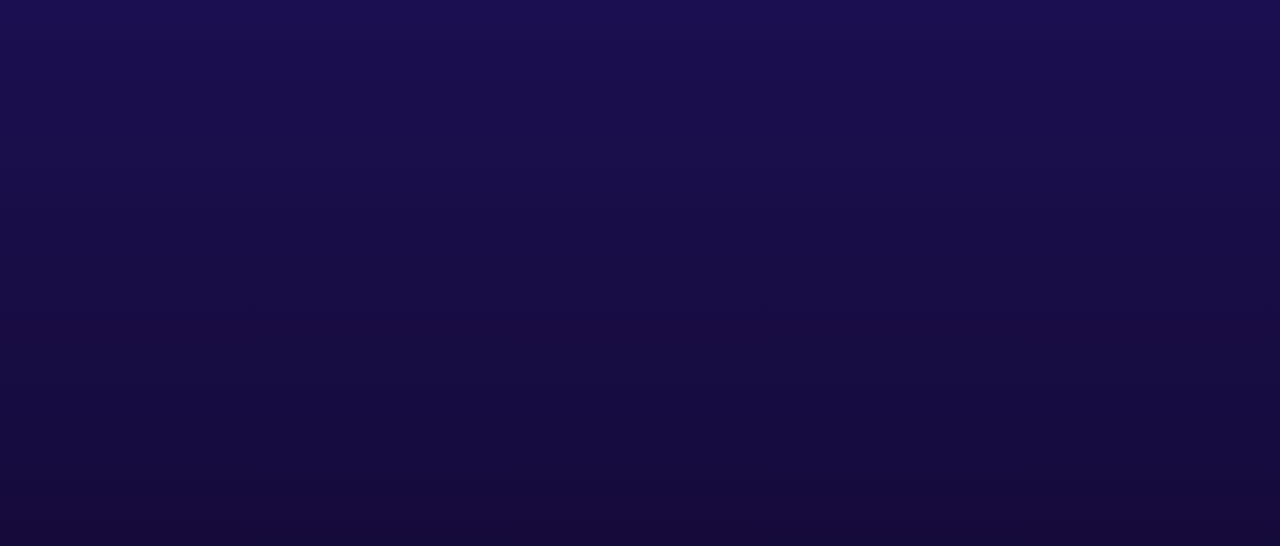
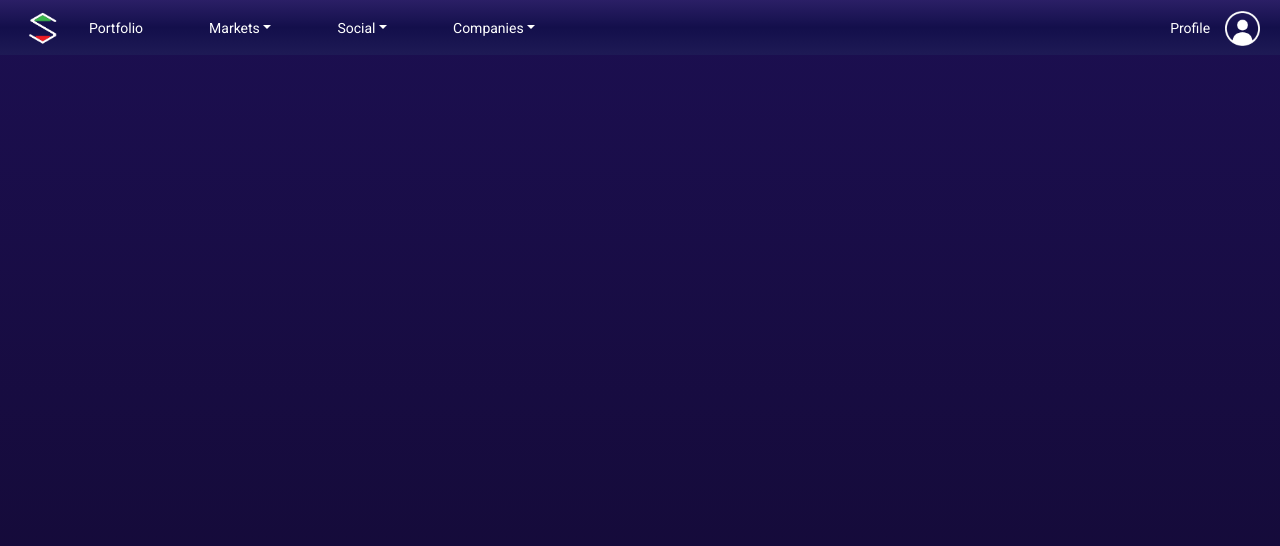
Before and after one commit to hjsith/Stocking-Up-V2, a React (Create React App) app in the folder client/: page /MarketsOverview in a window 1280 px wide. Shown: the top 546 px of the page. Built offline with nearby package versions, Linux system fonts and the light colour scheme.

Commit message:
Created Markets Overview page set up

```diff
--- a/client/src/App.js
+++ b/client/src/App.js
@@ -9,6 +9,7 @@ import SignUp from "./pages/SignUp";
 import ForgotPassword from "./pages/ForgotPassword";
 import QuoteManagement from "./pages/QuoteManagement";
 import Portfolio from "./pages/Portfolio";
+import MarketsOverview from "./pages/MarketsOverview";
 import {
   Switch,
   Route,
@@ -32,6 +33,7 @@ class App extends React.Component {
           <Route path="/Profile" render={props => <Profile {...props} />} />
 
           <Route path="/UpdatePassword" component={UpdatePassword} />
+          <Route path="/MarketsOverview" component={MarketsOverview} />
           <Route exact path="/">
             <Redirect to="/SignIn" />
           </Route>
--- a/client/src/components/NavBar.js
+++ b/client/src/components/NavBar.js
@@ -21,7 +21,7 @@ const NavBar = () => {
           Portfolio
         </Nav.Link>
         <NavDropdown title="Markets" id="basic-nav-dropdown">
-          <NavDropdown.Item href="#Markets Overview">
+          <NavDropdown.Item href="/MarketsOverview">
             Markets Overview
           </NavDropdown.Item>
           <NavDropdown.Item href="#Newsfeed">News Feed</NavDropdown.Item>
--- /dev/null
+++ b/client/src/pages/MarketsOverview.js
@@ -0,0 +1,14 @@
+import React from "react";
+import "../assets/css/MarketsOverview.scss";
+import NavBar from "../components/NavBar";
+class MarketsOverview extends React.Component {
+  render() {
+    return (
+      <>
+        <NavBar />
+      </>
+    );
+  }
+}
+
+export default MarketsOverview;
```
Also changed, not shown: client/src/assets/css/MarketsOverview.scss (added).
